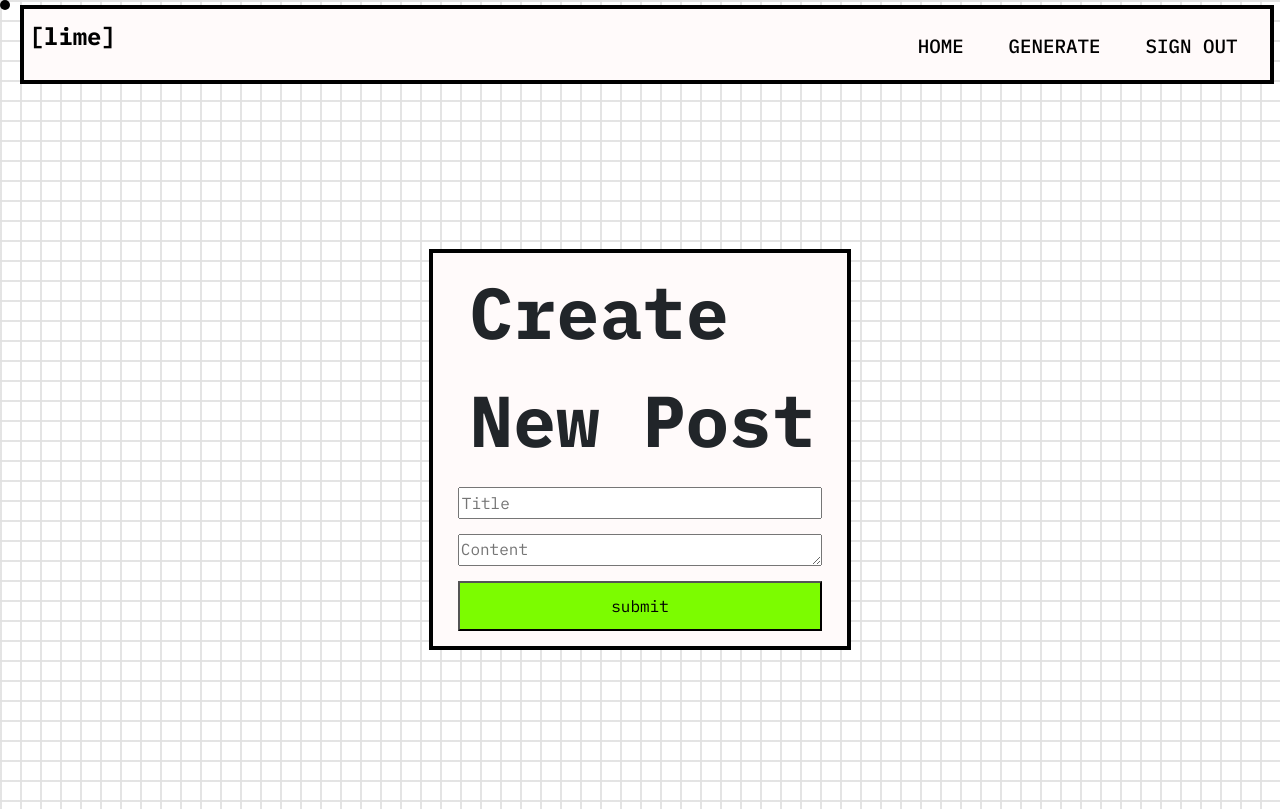
After one commit to anikdey72196-ops/Lime-Stack-backup, a Flask app: page /post/new in a window 1280 px wide. The commit adds this page. Run offline with Flask 3, Linux system fonts and the light colour scheme; the visitor is signed in with stand-in values (Sample User, id 1).

Commit message:
Update application structure and route handling for improved functionality
Refactors the Flask application by updating file structures, removing blueprint usage, renaming templates, and adjusting route definitions in `__init__.py`, `routes.py`, and various HTML templates. Also modifies forms and the entry point script.

Replit-Commit-Author: Agent
Replit-Commit-Session-Id: 697a7272-881c-4a75-85ba-9add7bd7aec2
Replit-Commit-Checkpoint-Type: full_checkpoint
Replit-Commit-Event-Id: 40b9faac-9bcc-4077-b8d6-d5b858efb0eb
Replit-Commit-Screenshot-Url: https://storage.googleapis.com/screenshot-production-us-central1/956380d3-db78-4a27-826f-f2ab9e9c9f7f/697a7272-881c-4a75-85ba-9add7bd7aec2/zMTTh2T
Replit-Helium-Checkpoint-Created: true

```diff
--- a/app/forms.py
+++ b/app/forms.py
@@ -1,28 +1,37 @@
 from flask_wtf import FlaskForm
-from wtforms import StringField, PasswordField, SubmitField
-from wtforms.validators import DataRequired, Email, EqualTo, Length, ValidationError
+from wtforms import StringField,PasswordField,SubmitField,BooleanField, TextAreaField
+from wtforms.validators import DataRequired,Email,EqualTo,Length, ValidationError
 from app.models import User
 
 
-class SignInForm(FlaskForm):
-    email = StringField('Email', validators=[DataRequired(), Email()])
-    password = PasswordField('Password', validators=[DataRequired()])
-    submit = SubmitField('Sign In')
+class LoginForm(FlaskForm):
+    email = StringField('Email', validators=[DataRequired(),Email()])
+    password = PasswordField('Password', validators=[DataRequired(),Length(min=8, max=19)])
+    submit = SubmitField('Login')
+    remember_me = BooleanField('Remember Me ?')
 
 
-class SignUpForm(FlaskForm):
-    username = StringField('Username', validators=[DataRequired(), Length(min=3, max=80)])
-    email = StringField('Email', validators=[DataRequired(), Email()])
-    password = PasswordField('Password', validators=[DataRequired(), Length(min=6)])
+
+
+class RegistrationForm(FlaskForm):
+    username = StringField('Username', validators=[DataRequired(),Length(min=4, max= 10)])
+    email = StringField('Email', validators=[DataRequired(),Email()])
+    password = PasswordField('Password', validators=[DataRequired(),Length(min=8, max=19)])
     confirm_password = PasswordField('Confirm Password', validators=[DataRequired(), EqualTo('password')])
-    submit = SubmitField('Sign Up')
-
-    def validate_username(self, username):
+    submit = SubmitField('Register')
+    remember_me = BooleanField('Remember Me ?')
+    #custom validators
+    def validate_username(self,username):
         user = User.query.filter_by(username=username.data).first()
         if user:
-            raise ValidationError('Username already taken.')
-
-    def validate_email(self, email):
+            raise ValidationError('This username is taken, please try a different username')
+    def validate_email(self,email):
         user = User.query.filter_by(email=email.data).first()
         if user:
-            raise ValidationError('Email already registered.')
+            raise ValidationError('This email already exists, please try a different username')
+
+
+class PostForm(FlaskForm):  # to create new post in archives
+    title = StringField('Title', validators=[DataRequired(), Length(max=100)])
+    content = TextAreaField('Content', validators=[DataRequired(), Length(min=50)])
+    submit = SubmitField('submit')
--- a/app/models.py
+++ b/app/models.py
@@ -1,24 +1,53 @@
-from flask_sqlalchemy import SQLAlchemy
+
+from datetime import datetime
+
+from app import db
+
+from app import login_manager
 from flask_login import UserMixin
-from flask_bcrypt import Bcrypt
 
-db = SQLAlchemy()
-bcrypt = Bcrypt()
+#UserMixin contains all the methods and the attributes
+# we need to set the work with the user_loader extension
 
 
-class User(db.Model, UserMixin):
-    __tablename__ = 'users'
+# login session manager
+@login_manager.user_loader  # setting up the user_loader extension to load the user
+def load_user(user_id):     #using user_id to load the user
+    return User.query.get(int(user_id))
 
+
+
+#To reloading the session of the logged in user, we need to create a decorator function
+
+
+'''
+# This is what db.Model does "under the hood"
+def __init__(self, **kwargs):
+    for key, value in kwargs.items():
+        setattr(self, key, value)
+
+'''
+# This contains all the personal info of the user
+class User(db.Model, UserMixin):   #creating class User for the db.model inheritance
     id = db.Column(db.Integer, primary_key=True)
-    username = db.Column(db.String(80), unique=True, nullable=False)
-    email = db.Column(db.String(120), unique=True, nullable=False)
-    password_hash = db.Column(db.String(128), nullable=False)
+    username = db.Column(db.String(20), unique=True,nullable=False)
+    email = db.Column(db.String(20), unique=True,nullable=False)
+    image_file = db.Column(db.String(20),nullable=False,default='default.jpg')
+    password = db.Column(db.String(60),nullable=False)
+    posts = db.relationship('Post', backref='author',lazy=True) # first entry in the class you want to build the relatiobship with
 
-    def set_password(self, password):
-        self.password_hash = bcrypt.generate_password_hash(password).decode('utf-8')
-
-    def check_password(self, password):
-        return bcrypt.check_password_hash(self.password_hash, password)
 
     def __repr__(self):
-        return f'<User {self.username}>'
+        return f"User({self.username},{self.email},{self.image_file})"  #User just used as a string nothing special here ## don't forget the classic rules
+
+
+
+class Post(db.Model):  # Gonna contain all the user written posts
+    id = db.Column(db.Integer, primary_key=True)
+    title = db.Column(db.String(100),nullable=False)
+    date_posted = db.Column(db.DateTime, nullable=False,default=datetime.now)
+    content = db.Column(db.Text, nullable=False)
+    user_id = db.Column(db.Integer, db.ForeignKey('user.id'),  nullable=False)  # in user.id, user's u is smaller case cause we ain't calling the whole User class, the table name which by defaults to smaller case of the class name, here it will be just 'user'
+
+    def __repr__(self):   #here inheritance won't work cause defined functions only supports instance
+        return f"Posts({self.title},{self.date_posted})"
--- a/app/routes.py
+++ b/app/routes.py
@@ -1,65 +1,74 @@
-from flask import Blueprint, render_template, redirect, url_for, flash
-from flask_login import login_user, logout_user, login_required, current_user
-from app.models import db, User
-from app.forms import SignInForm, SignUpForm
 
-main = Blueprint('main', __name__)
+from app.forms import LoginForm, RegistrationForm, PostForm
+from app.models import User,Post
+from flask import render_template, url_for,redirect,flash
+from app import app
+from app import db
+from app import bcrypt
+from flask_login import login_user, current_user, logout_user , login_required
+
+#login_user is a function to log the user in
+
+@app.route("/")
+def home_page():
+    return render_template("index.html")
+
+@app.route("/home")
+def home():
+    return render_template("home.html")
 
 
-@main.route('/')
-def index():
-    return redirect(url_for('main.home'))
+
+@app.route("/SignIn", methods=['GET', 'POST'])
+def SignIn():
+    form = LoginForm()
+    if form.validate_on_submit():
+        user = User.query.filter_by(email=form.email.data).first()
+        if user and bcrypt.check_password_hash(user.password, form.password.data):
+            login_user(user) # it is a true false based data
+            return redirect(url_for('archive'))
+        flash('Login Unsuccessful, Please check email and password')
+    print(form.errors)
+    return render_template("SignIn.html", title='Login', form=form)
 
 
-@main.route('/home')
-def home():
-    return render_template('home.html')
+@app.route("/registration", methods=['GET', 'POST'])
+def registration():
+    if current_user.is_authenticated:
+        return redirect(url_for('archive'))
+    forms = RegistrationForm()
+    if forms.validate_on_submit():
+        hashed_password = bcrypt.generate_password_hash(forms.password.data)
+        #database entry
+        user = User(username=forms.username.data, email=forms.email.data, password=hashed_password)
+        db.session.add(user)
+        db.session.commit()
+        flash(f"Your account has been created !", 'success')
+        return redirect(url_for('SignIn'))
+    print(forms.errors)
+    return render_template("registration.html", title='Register', form=forms)
 
 
-@main.route('/archive')
-@login_required
+@app.route("/archive", methods=['GET', 'POST'])
 def archive():
-    return render_template('archive.html')
+    posts = Post.query.all()
+    return render_template("archive.html", posts=posts)
+
+@app.route("/logout")
+def logout():
+    logout_user()
+    return redirect(url_for('home'))
 
 
-@main.route('/signin', methods=['GET', 'POST'])
-def SignIn():
-    if current_user.is_authenticated:
-        return redirect(url_for('main.home'))
-
-    form = SignInForm()
+@app.route("/post/new", methods=['GET', 'POST'])
+@login_required                     #Use login_required as a decorator not a function
+def new_post():
+    form = PostForm()
     if form.validate_on_submit():
-        user = User.query.filter_by(email=form.email.data).first()
-        if user and user.check_password(form.password.data):
-            login_user(user)
-            flash('Signed in successfully!', 'success')
-            return redirect(url_for('main.home'))
-        else:
-            flash('Invalid email or password.', 'danger')
-
-    return render_template('signin.html', form=form)
-
-
-@main.route('/signup', methods=['GET', 'POST'])
-def SignUp():
-    if current_user.is_authenticated:
-        return redirect(url_for('main.home'))
-
-    form = SignUpForm()
-    if form.validate_on_submit():
-        user = User(username=form.username.data, email=form.email.data)
-        user.set_password(form.password.data)
-        db.session.add(user)
+        post = Post(title = form.title.data, content = form.content.data, author=current_user)  #author is backref connected to Post class
+        db.session.add(post)
         db.session.commit()
-        flash('Account created! Please sign in.', 'success')
-        return redirect(url_for('main.SignIn'))
-
-    return render_template('signup.html', form=form)
-
-
-@main.route('/logout')
-@login_required
-def logout():
-    logout_user()
-    flash('You have been signed out.', 'info')
-    return redirect(url_for('main.home'))
+        print(form.errors)
+        flash("You post has been submited")
+        return redirect(url_for('archive'))
+    return render_template('createPost.html', title='Create New Post', form = form)
--- /dev/null
+++ b/app/templates/createPost.html
@@ -0,0 +1,29 @@
+{% extends "index.html" %}
+
+{% block content %}
+
+    <form id="Form" method="post" action="">
+
+        {{ form.hidden_tag() }}
+
+        <div class="form-group">
+
+            <legend>Create New Post</legend>
+
+            <div class="inputform">
+                {{ form.title(class="forminput", placeholder="Title") }}
+            </div>
+
+            <div class="inputform">
+                {{ form.content(class="forminput", placeholder="Content", rows="10") }}
+            </div>
+
+            <div class="inputform">
+                {{ form.submit(class="submitbutton")}}
+            </div>
+
+        </div>
+
+    </form>
+
+{% endblock content %}
--- a/app/templates/home.html
+++ b/app/templates/home.html
@@ -18,9 +18,9 @@
 
 
                     {% if current_user.is_authenticated %}
-                        <a href="{{url_for('main.archive')}}"><input type="submit" id="button" value="[START WRITING]"></a>
+                        <a href="{{url_for('archive')}}"><input type="submit" id="button" value="[START WRITING]"></a>
                         {% else %}
-                            <a href="{{url_for('main.SignIn')}}"><input type="submit" id="button" value="[START WRITING]"></a>
+                            <a href="{{url_for('SignIn')}}"><input type="submit" id="button" value="[START WRITING]"></a>
                     {% endif %}
 
 
--- a/app/templates/index.html
+++ b/app/templates/index.html
@@ -45,16 +45,16 @@
             </div>
             <ul id="nav_items">
                 <li  id="nav_contents">
-                    <a href="{{url_for('main.home')}}" class="nav_links {% if request.endpoint == 'main.home' %}active-green{% endif %}">HOME</a>
+                    <a href="{{url_for('home')}}" class="nav_links {% if request.endpoint == 'home' %}active-green{% endif %}">HOME</a>
                 </li>
                 <li id="nav_contents">
-                    <a href="{{url_for('main.archive')}}" class="nav_links {% if request.endpoint == 'main.archive' %}active-green{% endif %}">GENERATE</a>
+                    <a href="{{url_for('archive')}}" class="nav_links {% if request.endpoint == 'archive' %}active-green{% endif %}">GENERATE</a>
                 </li>
                 <li id="nav_contents">
                     {% if current_user.is_authenticated %}
-                        <a href="{{url_for('main.logout')}}" class="nav_links">SIGN OUT</a>
+                        <a href="{{url_for('logout')}}" class="nav_links">SIGN OUT</a>
                     {% else %}
-                        <a href="{{url_for('main.SignIn')}}" class="nav_links {% if request.endpoint == 'main.SignIn' %}active-green{% endif %}">SIGN IN</a>
+                        <a href="{{url_for('SignIn')}}" class="nav_links {% if request.endpoint == 'SignIn' %}active-green{% endif %}">SIGN IN</a>
                     {% endif %}
                 </li>
             </ul>
--- /dev/null
+++ b/run.py
@@ -0,0 +1,5 @@
+from app import app
+
+
+if __name__ == "__main__":
+    app.run(host='0.0.0.0', port=5000, debug=True)
```
Also changed, not shown: app/__init__.py (+14 -27 lines), main.py (deleted, +0 -8 lines), app/templates/SignIn.html (renamed from app/templates/signin.html), app/templates/registration.html (renamed from app/templates/signup.html), 1 other file.
